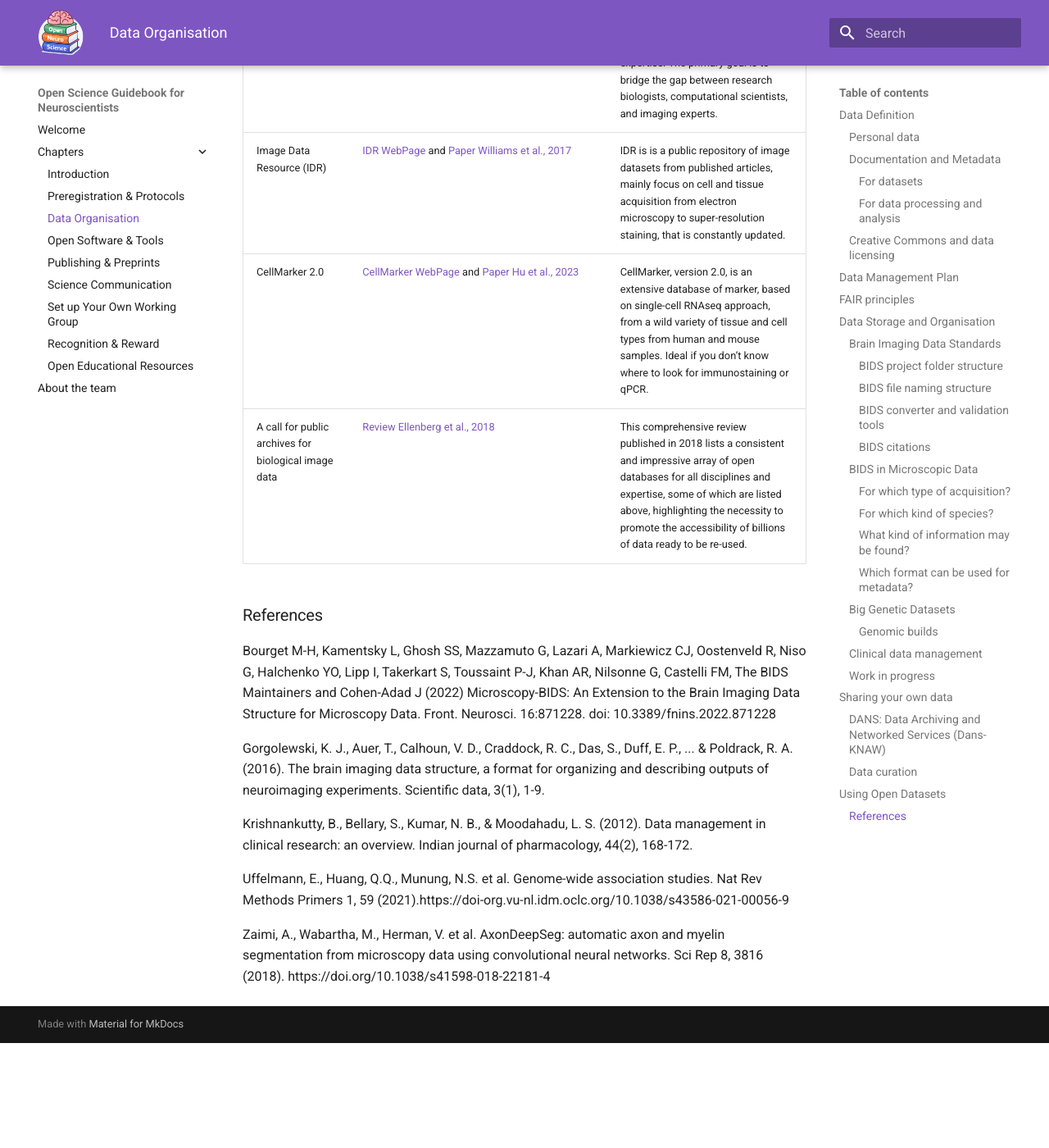
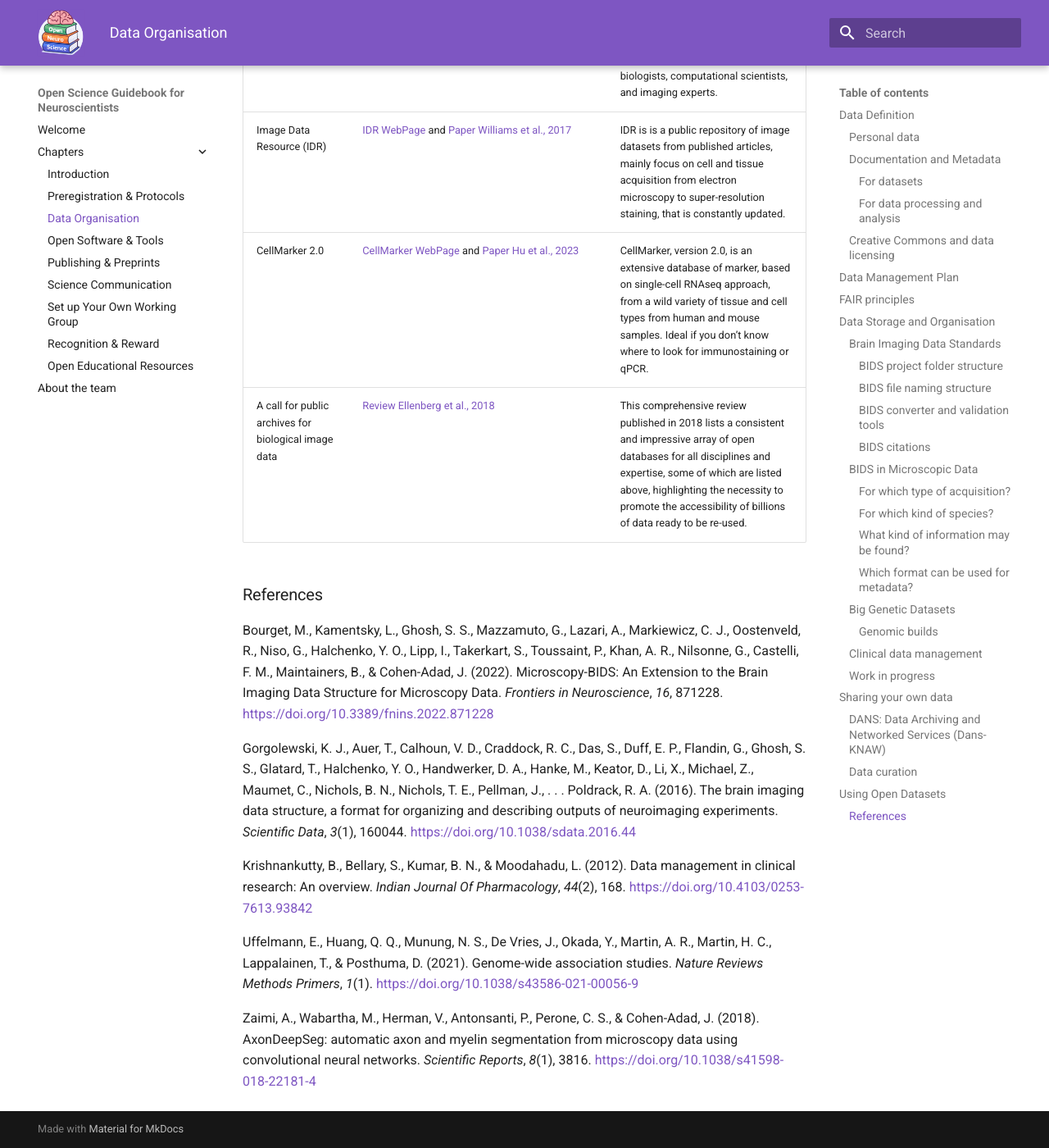
Before and after one commit to ANW-Open-Science/Open-Science-Guidebook-for-Neuroscientists, an MkDocs documentation site: the page built from docs/tabs/3-data_organisation.md, in a window 1280 px wide and 1400 px high, scrolled down 11362 px. Shown: the whole window at 82% size. Built offline with MkDocs 1.6.1 and Material for MkDocs 9.7.7, drawn with Linux system fonts in a browser that asks for light colours; before the commit the page ends 12634 px from its top, so only the background shows below that; some of the changed text lies outside the part shown.

Commit message:
Update 3-data_organisation.md
Adjust references

```diff
--- a/docs/tabs/3-data_organisation.md
+++ b/docs/tabs/3-data_organisation.md
@@ -160,7 +160,7 @@ Or contact me! (b.maciel@vu.nl).
 
 
 ### Clinical data management
-For clinical, demographic, and behavioural data, accurate and meticulous data management is essential to create a high-quality database for statistical analysis. Procedures to ensure high-quality standards include database designing, data entry, data annotation, data validation, discrepancy management, and database locking. A review article highlights the processes and recommended tools for clinical data management (Krishnankutty et al., 2012). Common software for Electronic Data Capture (EDC) include: REDcap, Castor, Greenlight Guru Clinical, Medidata Rave, Clinion.
+For clinical, demographic, and behavioural data, accurate and meticulous data management is essential to create a high-quality database for statistical analysis. Procedures to ensure high-quality standards include database designing, data entry, data annotation, data validation, discrepancy management, and database locking. A review article highlights the processes and recommended tools for clinical data management. Common software for Electronic Data Capture (EDC) include: REDcap, Castor, Greenlight Guru Clinical, Medidata Rave, Clinion.
 
 Spreadsheets and documents are widely used for various purposes including collecting, storing, manipulating, analysing, and documenting research data. However, it's important to exercise caution as improper use of them can lead to significant errors in workflows. Our recommendation is to follow the [Turing Way](https://the-turing-way.netlify.app/reproducible-research/rdm/rdm-storage).
 
@@ -210,12 +210,12 @@ CellMarker 2.0 | [CellMarker WebPage](http://bio-bigdata.hrbmu.edu.cn/CellMarker
 | A call for public archives for biological image data | [Review Ellenberg et al., 2018](https://www.nature.com/articles/s41592-018-0195-8) | This comprehensive review published in 2018 lists a consistent and impressive array of open databases for all disciplines and expertise, some of which are listed above, highlighting the necessity to promote the accessibility of billions of data ready to be re-used. |
 
 ### References
-Bourget M-H, Kamentsky L, Ghosh SS, Mazzamuto G, Lazari A, Markiewicz CJ, Oostenveld R, Niso G, Halchenko YO, Lipp I, Takerkart S, Toussaint P-J, Khan AR, Nilsonne G, Castelli FM, The BIDS Maintainers and Cohen-Adad J (2022) Microscopy-BIDS: An Extension to the Brain Imaging Data Structure for Microscopy Data. Front. Neurosci. 16:871228. doi: 10.3389/fnins.2022.871228
+Bourget, M., Kamentsky, L., Ghosh, S. S., Mazzamuto, G., Lazari, A., Markiewicz, C. J., Oostenveld, R., Niso, G., Halchenko, Y. O., Lipp, I., Takerkart, S., Toussaint, P., Khan, A. R., Nilsonne, G., Castelli, F. M., Maintainers, B., & Cohen-Adad, J. (2022). Microscopy-BIDS: An Extension to the Brain Imaging Data Structure for Microscopy Data. *Frontiers in Neuroscience*, *16*, 871228. [https://doi.org/10.3389/fnins.2022.871228](https://doi.org/10.3389/fnins.2022.871228)
 
-Gorgolewski, K. J., Auer, T., Calhoun, V. D., Craddock, R. C., Das, S., Duff, E. P., ... & Poldrack, R. A. (2016). The brain imaging data structure, a format for organizing and describing outputs of neuroimaging experiments. Scientific data, 3(1), 1-9.
+Gorgolewski, K. J., Auer, T., Calhoun, V. D., Craddock, R. C., Das, S., Duff, E. P., Flandin, G., Ghosh, S. S., Glatard, T., Halchenko, Y. O., Handwerker, D. A., Hanke, M., Keator, D., Li, X., Michael, Z., Maumet, C., Nichols, B. N., Nichols, T. E., Pellman, J., . . . Poldrack, R. A. (2016). The brain imaging data structure, a format for organizing and describing outputs of neuroimaging experiments. *Scientific Data*, *3*(1), 160044. [https://doi.org/10.1038/sdata.2016.44](https://doi.org/10.1038/sdata.2016.44)
 
-Krishnankutty, B., Bellary, S., Kumar, N. B., & Moodahadu, L. S. (2012). Data management in clinical research: an overview. Indian journal of pharmacology, 44(2), 168-172.
+Krishnankutty, B., Bellary, S., Kumar, B. N., & Moodahadu, L. (2012). Data management in clinical research: An overview. *Indian Journal Of Pharmacology*, *44*(2), 168. [https://doi.org/10.4103/0253-7613.93842](https://doi.org/10.4103/0253-7613.93842)
 
-Uffelmann, E., Huang, Q.Q., Munung, N.S. et al. Genome-wide association studies. Nat Rev Methods Primers 1, 59 (2021).https://doi-org.vu-nl.idm.oclc.org/10.1038/s43586-021-00056-9
+Uffelmann, E., Huang, Q. Q., Munung, N. S., De Vries, J., Okada, Y., Martin, A. R., Martin, H. C., Lappalainen, T., & Posthuma, D. (2021). Genome-wide association studies. *Nature Reviews Methods Primers*, *1*(1). [https://doi.org/10.1038/s43586-021-00056-9](https://doi.org/10.1038/s43586-021-00056-9)
 
-Zaimi, A., Wabartha, M., Herman, V. et al. AxonDeepSeg: automatic axon and myelin segmentation from microscopy data using convolutional neural networks. Sci Rep 8, 3816 (2018). https://doi.org/10.1038/s41598-018-22181-4
+Zaimi, A., Wabartha, M., Herman, V., Antonsanti, P., Perone, C. S., & Cohen-Adad, J. (2018). AxonDeepSeg: automatic axon and myelin segmentation from microscopy data using convolutional neural networks. *Scientific Reports*, *8*(1), 3816. [https://doi.org/10.1038/s41598-018-22181-4](https://doi.org/10.1038/s41598-018-22181-4)
```
